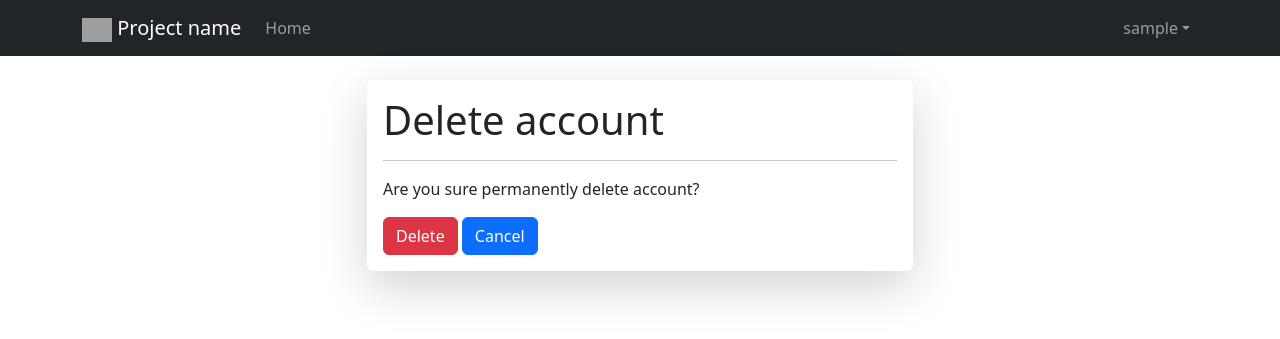
After one commit to johnnynenha/django-start-project-template, a Django app: page /profile/delete/ in a window 1280 px wide. The commit adds this page. Shown: the top 339 px of the page. Run offline with Django 5.2, Linux system fonts and the light colour scheme; the visitor is signed in with stand-in values (Sample User, id 1); parts of the project's set-up code (start-up, migrations or seed data) failed here and were passed over; some libraries are stand-ins or nearby versions; grey boxes are pictures that could not be loaded.

Commit message:
A_users delete account

```diff
--- /dev/null
+++ b/a_users/templates/a_users/profile_delete.html
@@ -0,0 +1,12 @@
+{% extends "layouts/box.html" %}
+
+{% block content %}
+    <h1>Delete account</h1>
+    <hr>
+    <form method="post">
+        {% csrf_token %}
+        <p>Are you sure permanently delete account?</p>
+        <input type="submit" value="Delete" class="btn btn-danger">
+        <a href="{% url "profile-settings" %}" class="btn btn-primary">Cancel</a>
+    </form>
+{% endblock content %}
--- a/a_users/templates/a_users/profile_settings.html
+++ b/a_users/templates/a_users/profile_settings.html
@@ -34,7 +34,7 @@
                     <th scope="row">Delete account</th>
                     <td>Permanently delete account</td>
                     <td>
-                        <a href="#" class="link-danger">Delete</a>
+                        <a href="{% url "profile-delete" %}" class="link-danger">Delete</a>
                     </td>
                 </tr>
             </tbody>
--- a/a_users/urls.py
+++ b/a_users/urls.py
@@ -6,4 +6,5 @@ from .views import *
 urlpatterns = [
     path("settings/", profile_settings, name="profile-settings"),
     path("email_verify/", profile_emailverify, name="profile-emailverify"),
+    path("delete/", profile_delete, name="profile-delete"),
 ]
--- a/a_users/views.py
+++ b/a_users/views.py
@@ -1,5 +1,7 @@
 from django.shortcuts import render, redirect
+from django.contrib.auth import logout as auth_logout
 from django.contrib.auth.decorators import login_required
+from django.contrib import messages
 from allauth.account.utils import send_email_confirmation
 
 
@@ -12,3 +14,16 @@ def profile_settings(request):
 def profile_emailverify(request):
     send_email_confirmation(request, request.user)
     return redirect("profile-settings")
+
+
+@login_required
+def profile_delete(request):
+
+    if request.method == "POST":
+        user = request.user
+        auth_logout(request)
+        user.delete()
+        messages.success(request, "Account deleted successfully.")
+        return redirect("home")
+
+    return render(request, "a_users/profile_delete.html")
```
